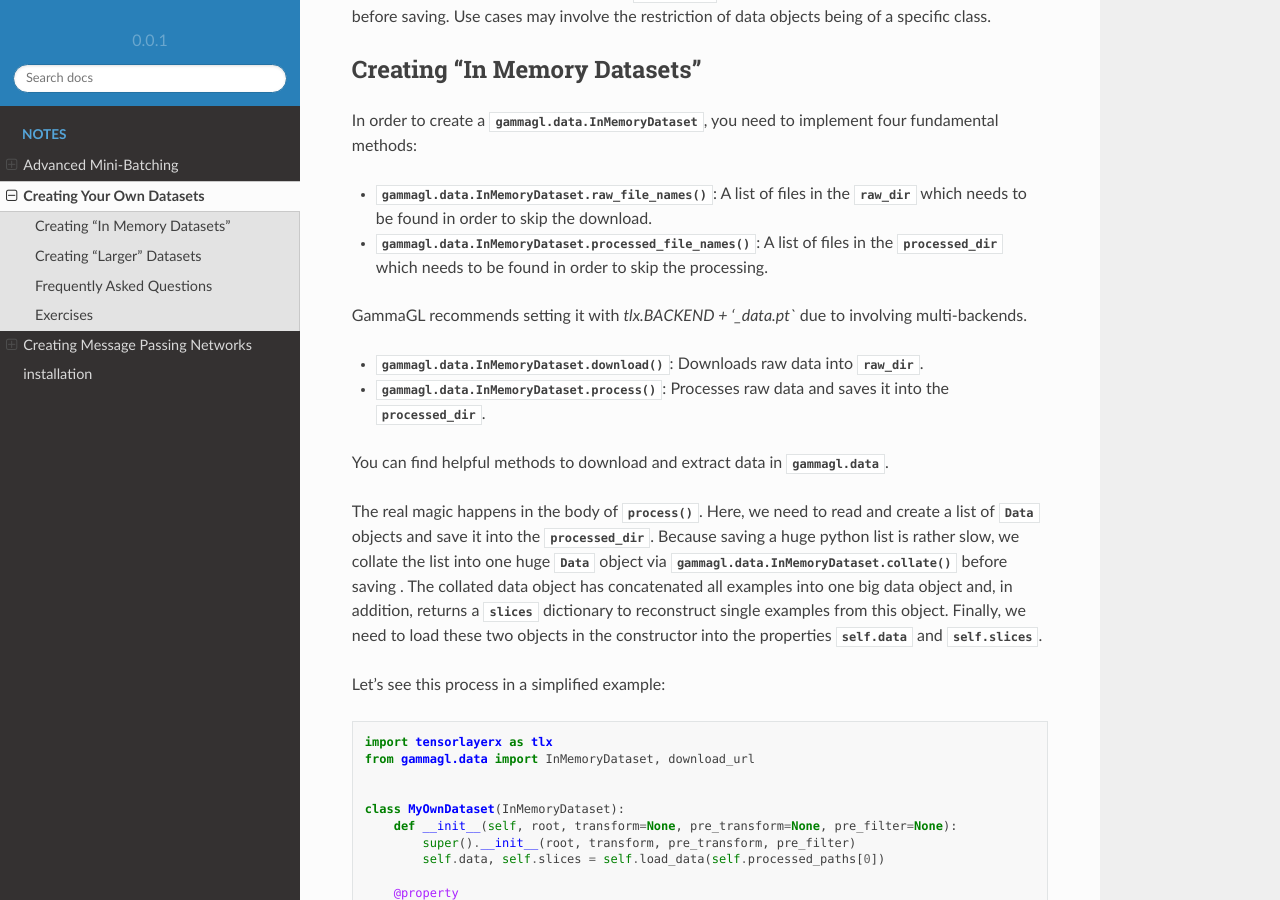
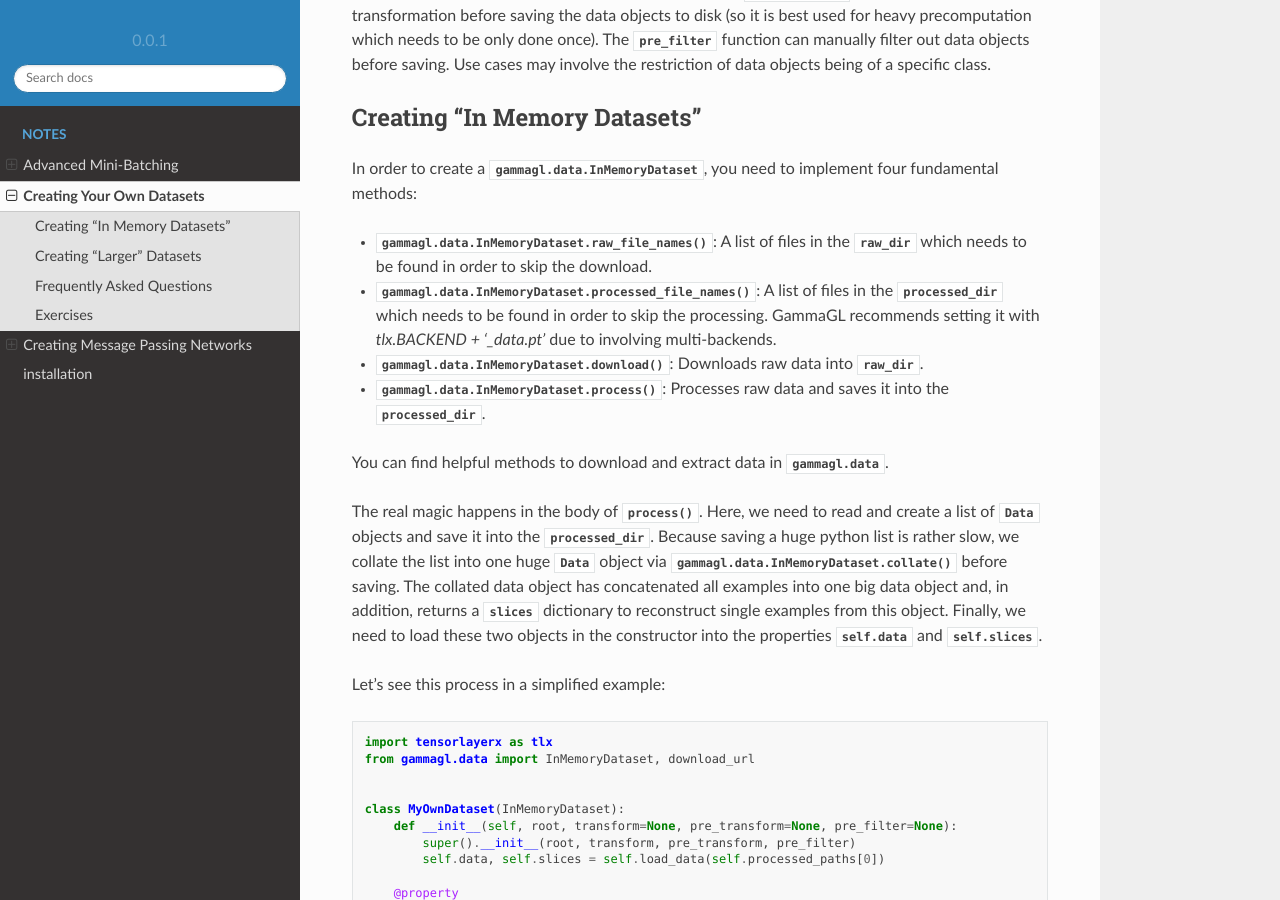
Before and after one commit to BUPT-GAMMA/GammaGL, a Sphinx documentation site: the page built from docs/source/notes/create_dataset.rst, in a window 1280 px wide and 900 px high, scrolled down 717 px. Built offline with Sphinx 7.4.7 and the Read the Docs theme 2.0.0, drawn with Linux system fonts in a browser that asks for light colours; pages that are not in the unit, such as notebooks, are missing from menus; part of the change alters nothing that is shown; some of the changed text lies outside the part shown.

```diff
--- a/docs/source/notes/create_dataset.rst
+++ b/docs/source/notes/create_dataset.rst
@@ -1,6 +1,6 @@
 Creating Your Own Datasets
 ==========================
-We follow the dataset module and create the :class:`gammagl.data.Dataset` with a few modifications.
+We follow the `torch_geometric.data.Dataset <https://pytorch-geometric.readthedocs.io/en/latest/modules/datasets.html>_` module and create the :class:`gammagl.data.Dataset` with a few modifications.
 
 Although GammaGL already contains a lot of useful datasets, you may wish to create your own dataset with self-recorded or non-publicly available data.
 
@@ -27,8 +27,7 @@ In order to create a :class:`gammagl.data.InMemoryDataset`, you need to implemen
 * :func:`gammagl.data.InMemoryDataset.raw_file_names`: A list of files in the :obj:`raw_dir` which needs to be found in order to skip the download.
 
 * :func:`gammagl.data.InMemoryDataset.processed_file_names`: A list of files in the :obj:`processed_dir` which needs to be found in order to skip the processing.
-
-GammaGL recommends setting it with `tlx.BACKEND + '_data.pt`` due to involving multi-backends.
+  GammaGL recommends setting it with `tlx.BACKEND + '_data.pt'` due to involving multi-backends.
 
 * :func:`gammagl.data.InMemoryDataset.download`: Downloads raw data into :obj:`raw_dir`.
 
@@ -38,7 +37,7 @@ You can find helpful methods to download and extract data in :mod:`gammagl.data`
 
 The real magic happens in the body of :meth:`~gammagl.data.InMemoryDataset.process`.
 Here, we need to read and create a list of :class:`~gammagl.data.Data` objects and save it into the :obj:`processed_dir`.
-Because saving a huge python list is rather slow, we collate the list into one huge :class:`~gammagl.data.Data` object via :meth:`gammagl.data.InMemoryDataset.collate` before saving .
+Because saving a huge python list is rather slow, we collate the list into one huge :class:`~gammagl.data.Data` object via :meth:`gammagl.data.InMemoryDataset.collate` before saving.
 The collated data object has concatenated all examples into one big data object and, in addition, returns a :obj:`slices` dictionary to reconstruct single examples from this object.
 Finally, we need to load these two objects in the constructor into the properties :obj:`self.data` and :obj:`self.slices`.
 
```
